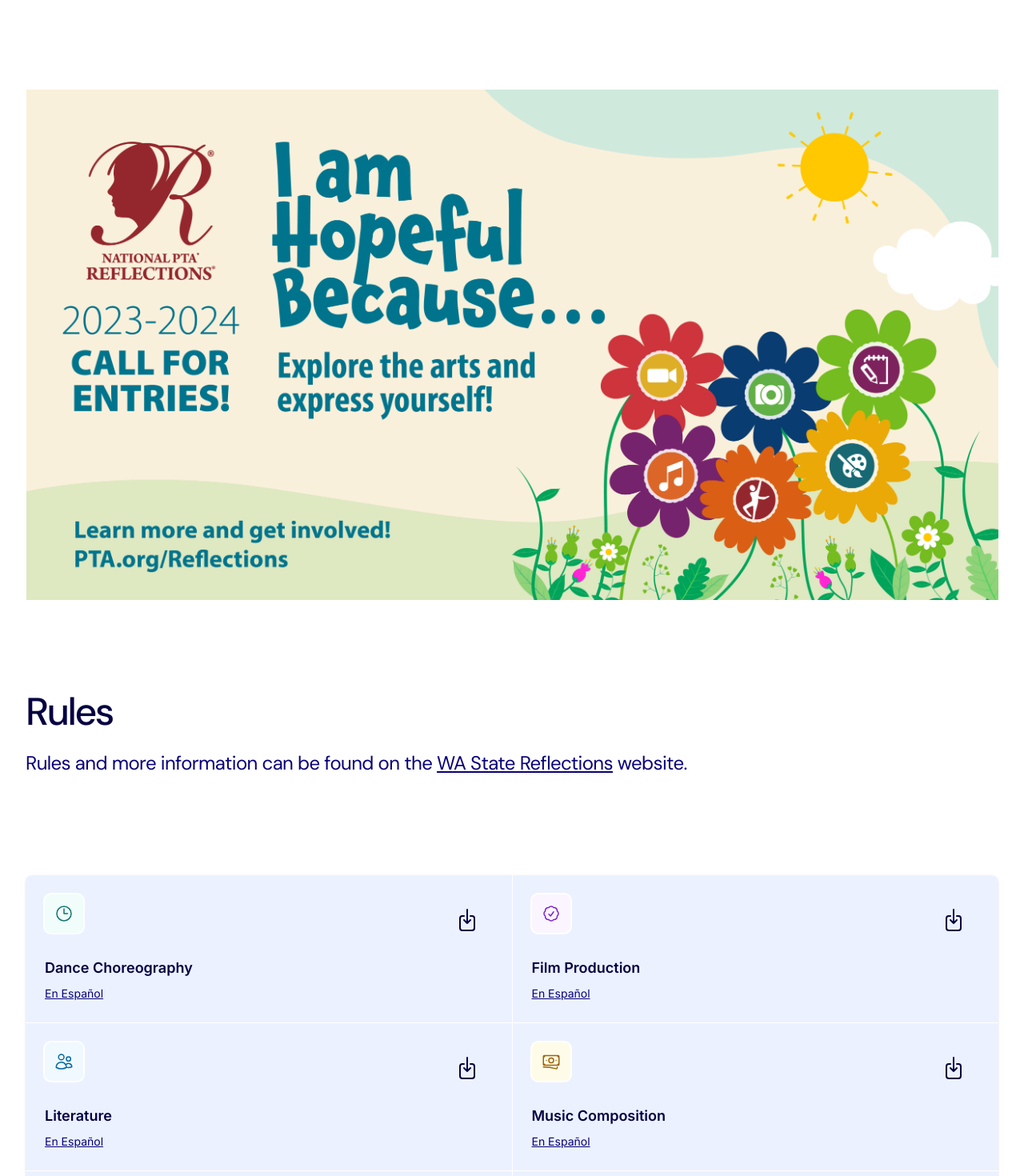
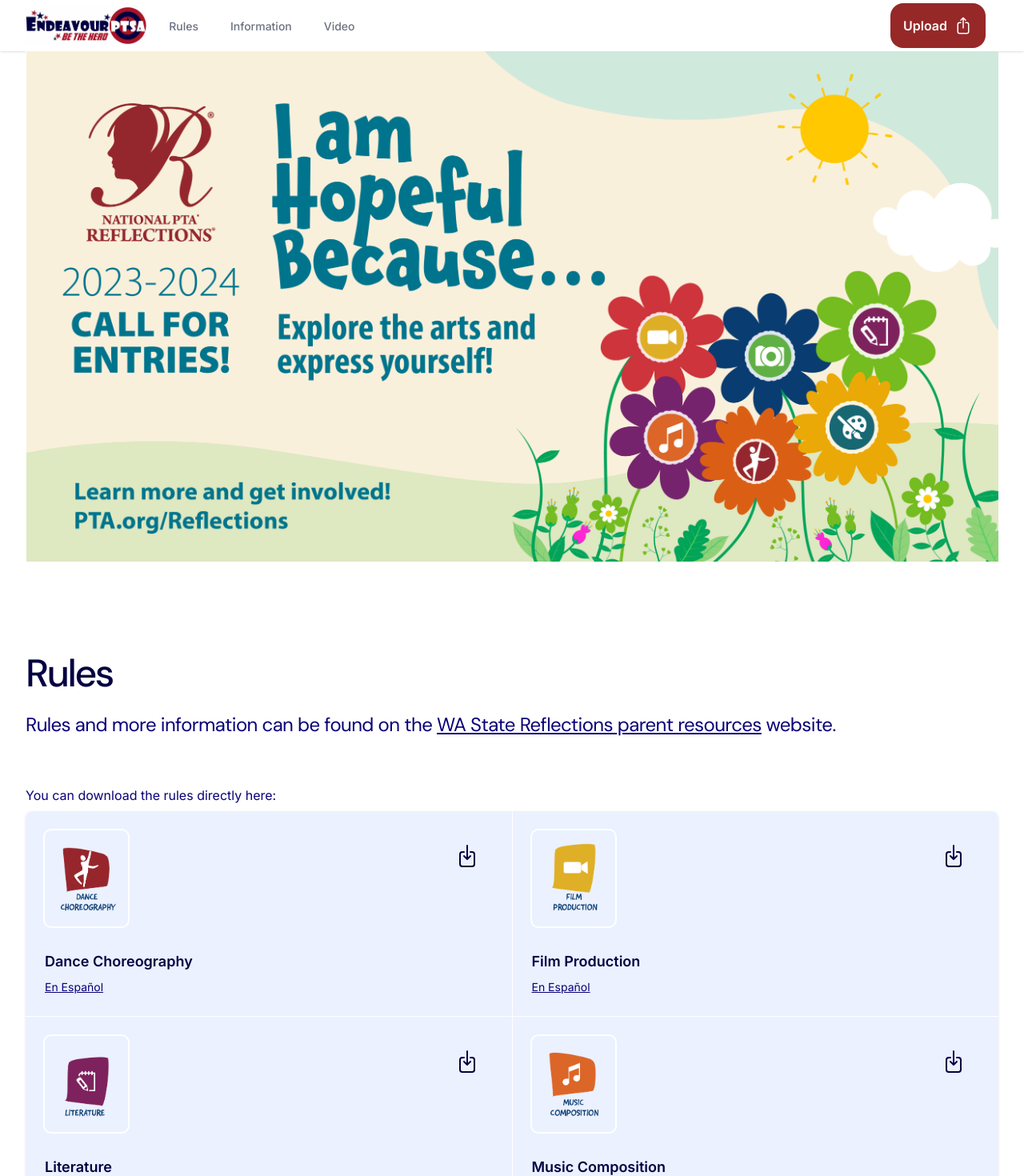
Before and after one commit to interactivelabs/endeavourptsa-reflections2023, a Next.js app: page / in a window 1280 px wide. Shown: the top 1470 px of the page at 80% size. Built offline with nearby package versions, Linux system fonts and the light colour scheme.

Commit message:
some nice stuf

```diff
--- a/app/layout.tsx
+++ b/app/layout.tsx
@@ -3,6 +3,7 @@
 import type { Metadata } from 'next';
 import { DM_Sans, Inter } from 'next/font/google';
 import './globals.css';
+import Header from '@/components/sections/Header';
 
 const inter = Inter({
   subsets: ['latin'],
@@ -36,6 +37,7 @@
     )}
   >
     <body className="min-h-full">
+      <Header />
       <div className="flex w-full flex-col">{children}</div>
       <Footer />
     </body>
--- a/components/sections/BannerImage.tsx
+++ b/components/sections/BannerImage.tsx
@@ -3,8 +3,8 @@
 import Container from '../Container';
 
 const BannerImage = () => (
-  <section id="banner-image" className="my-28">
-    <Container>
+  <section id="banner-image" className="mb-28">
+    <Container className="px-0">
       <Image
         src={reflectionBanner}
         alt="Reflections program banner 2023 - 2024, I'm hopeful because..."
--- a/components/sections/Categories.tsx
+++ b/components/sections/Categories.tsx
@@ -1,70 +1,88 @@
-import {
-  AcademicCapIcon,
-  ArrowDownOnSquareIcon,
-  BanknotesIcon,
-  CheckBadgeIcon,
-  ClockIcon,
-  ReceiptRefundIcon,
-  UsersIcon,
-} from '@heroicons/react/24/outline';
+import { ArrowDownOnSquareIcon } from '@heroicons/react/24/outline';
 import clsx from 'clsx';
 import Link from 'next/link';
+
+enum Category {
+  Dance,
+  Film,
+  Literature,
+  Music,
+  Photography,
+  VisualArts,
+}
+
+const CategoryIcon = {
+  [Category.Dance]: (
+    <div className="h-24 w-20 bg-category-icons bg-[length:600%] bg-[position:-8px] bg-no-repeat" />
+  ),
+  [Category.Film]: (
+    <div className="h-24 w-20 bg-category-icons bg-[length:600%] bg-[position:-90px] bg-no-repeat" />
+  ),
+  [Category.Literature]: (
+    <div className="h-24 w-20 bg-category-icons bg-[length:600%] bg-[position:-166px] bg-no-repeat" />
+  ),
+  [Category.Music]: (
+    <div className="h-24 w-20 bg-category-icons bg-[length:600%] bg-[position:-242px] bg-no-repeat" />
+  ),
+  [Category.Photography]: (
+    <div className="h-24 w-20 bg-category-icons bg-[length:600%] bg-[position:-324px] bg-no-repeat" />
+  ),
+  [Category.VisualArts]: (
+    <div className="h-24 w-20 bg-category-icons bg-[length:600%] bg-[position:-400px] bg-no-repeat" />
+  ),
+};
 
 const actions = [
   {
     title: 'Dance Choreography',
-    href: '#',
-    href_es: '#',
-    icon: ClockIcon,
-    iconForeground: 'text-teal-700',
-    iconBackground: 'bg-teal-50',
+    href: 'https://www.wastatepta.org/wp-content/uploads/2023/08/dance-choreography-category-guidelines_reflections-23-24.pdf',
+    href_es:
+      'https://www.wastatepta.org/wp-content/uploads/2023/08/dance-choreography-cat-guidelines_reflections-es-23-24.pdf',
+    icon: Category.Dance,
   },
   {
     title: 'Film Production',
-    href: '#',
-    href_es: '#',
-    icon: CheckBadgeIcon,
-    iconForeground: 'text-purple-700',
-    iconBackground: 'bg-purple-50',
+    href: 'https://www.wastatepta.org/wp-content/uploads/2023/08/film-production-category-guidelines_reflections-23-24.pdf',
+    href_es:
+      'https://www.wastatepta.org/wp-content/uploads/2023/08/film-production-cat-guidelines_reflections-es-23-24.pdf',
+    icon: Category.Film,
   },
   {
     title: 'Literature',
-    href: '#',
-    href_es: '#',
-    icon: UsersIcon,
-    iconForeground: 'text-sky-700',
-    iconBackground: 'bg-sky-50',
+    href: 'https://www.wastatepta.org/wp-content/uploads/2023/08/literature-category-guidelines_reflections-23-24.pdf',
+    href_es:
+      'https://www.wastatepta.org/wp-content/uploads/2023/08/literature-cat-guidelines_reflections-es-23-24.pdf',
+    icon: Category.Literature,
   },
   {
     title: 'Music Composition',
-    href: '#',
-    href_es: '#',
-    icon: BanknotesIcon,
-    iconForeground: 'text-yellow-700',
-    iconBackground: 'bg-yellow-50',
+    href: 'https://www.wastatepta.org/wp-content/uploads/2023/08/music-composition-category-guidelines_reflections-23-24.pdf',
+    href_es:
+      'https://www.wastatepta.org/wp-content/uploads/2023/08/music-composition-cat-guidelines_reflection-es-23-24.pdf',
+    icon: Category.Music,
   },
   {
     title: 'Photography',
-    href: '#',
-    href_es: '#',
-    icon: ReceiptRefundIcon,
-    iconForeground: 'text-rose-700',
-    iconBackground: 'bg-rose-50',
+    href: 'https://www.wastatepta.org/wp-content/uploads/2023/08/photography-category-guidelines_reflections-23-24.pdf',
+    href_es:
+      'https://www.wastatepta.org/wp-content/uploads/2023/08/photography-cat-guidelines_reflections-es-23-24.pdf',
+    icon: Category.Photography,
   },
   {
     title: 'Visual Arts',
-    href: '#',
-    href_es: '#',
-    icon: AcademicCapIcon,
-    iconForeground: 'text-indigo-700',
-    iconBackground: 'bg-indigo-50',
+    href: 'https://www.wastatepta.org/wp-content/uploads/2023/08/visual-arts-category-guidelines_reflections-23-24.pdf',
+    href_es:
+      'https://www.wastatepta.org/wp-content/uploads/2023/08/visual-arts-cat-guidelines_reflections-es-23-24.pdf',
+    icon: Category.VisualArts,
   },
 ];
 
 export default function Categories() {
   return (
     <div className="mt-14">
-      <div className="h-16 w-16 bg-category-icons"></div>
+      <div className="mb-2 text-ptsa-blue-800">
+        You can download the rules directly here:
+      </div>
       <div className="divide-y overflow-hidden rounded-lg shadow sm:grid sm:grid-cols-2 sm:gap-px sm:divide-y-0">
         {actions.map((action, actionIdx) => (
           <div
@@ -82,25 +100,33 @@
             )}
           >
             <div>
-              <span
-                className={clsx(
-                  action.iconBackground,
-                  action.iconForeground,
-                  'inline-flex rounded-lg p-3 ring-2 ring-white',
-                )}
+              <Link
+                href={action.href}
+                className="focus:outline-none"
+                target="_blank"
+                rel="noopener noreferrer"
               >
-                <action.icon className="h-6 w-6" aria-hidden="true" />
-              </span>
+                <span className="inline-flex rounded-lg p-3 ring-2 ring-white">
+                  {CategoryIcon[action.icon]}
+                </span>
+              </Link>
             </div>
             <div className="mt-8">
               <h3 className="text-lg font-semibold leading-6 text-ptsa-blue-900">
-                <Link href={action.href} className="focus:outline-none">
+                <Link
+                  href={action.href}
+                  className="focus:outline-none"
+                  target="_blank"
+                  rel="noopener noreferrer"
+                >
                   {action.title}
                 </Link>
               </h3>
               <Link
                 href={action.href_es}
                 className="z-50 mt-2 inline-block text-sm text-ptsa-blue-800 underline"
+                target="_blank"
+                rel="noopener noreferrer"
               >
                 En Español
               </Link>
--- a/components/sections/Footer.tsx
+++ b/components/sections/Footer.tsx
@@ -6,6 +6,7 @@
       <Link
         href="https://www.wastatepta.org/events-programs/reflections"
         target="_blank"
+        rel="noopener noreferrer"
         className="text-ptsa-blue-800"
       >
         WA State Reflections Program Info
@@ -13,6 +14,7 @@
       <Link
         href="https://endeavourptsa.org"
         target="_blank"
+        rel="noopener noreferrer"
         className="text-ptsa-blue-800"
       >
         Endeavourptsa.org
--- /dev/null
+++ b/components/sections/Header.tsx
@@ -0,0 +1,114 @@
+'use client';
+
+import { Disclosure, Menu, Transition } from '@headlessui/react';
+import { PlusIcon } from '@heroicons/react/20/solid';
+import {
+  ArrowUpOnSquareIcon,
+  Bars3Icon,
+  BellIcon,
+  XMarkIcon,
+} from '@heroicons/react/24/outline';
+import clsx from 'clsx';
+import Image from 'next/image';
+import Link from 'next/link';
+import ptsaLogo from '../../public/images/EndeavourPTSALogo.jpg';
+import Button from '../Button';
+
+export default function Header() {
+  const linkStyles =
+    'items-center border-b-2 border-transparent px-1 pt-1 text-sm font-medium text-gray-500 target:border-indigo-500 target:text-gray-900 hover:border-gray-300 hover:text-gray-700 focus:border-indigo-500 focus:text-gray-900 active:border-indigo-500 active:text-gray-900';
+  return (
+    <Disclosure as="nav" className="bg-white shadow">
+      {({ open }) => (
+        <>
+          <div className="mx-auto max-w-7xl px-4 sm:px-6 lg:px-8">
+            <div className="flex h-16 justify-between">
+              <div className="flex">
+                <div className="-ml-2 mr-2 flex items-center md:hidden">
+                  <Disclosure.Button className="relative inline-flex items-center justify-center rounded-md p-2 text-gray-400 hover:bg-gray-100 hover:text-gray-500 focus:outline-none focus:ring-2 focus:ring-inset focus:ring-indigo-500">
+                    <span className="absolute -inset-0.5" />
+                    <span className="sr-only">Open main menu</span>
+                    {open ? (
+                      <XMarkIcon className="block h-6 w-6" aria-hidden="true" />
+                    ) : (
+                      <Bars3Icon className="block h-6 w-6" aria-hidden="true" />
+                    )}
+                  </Disclosure.Button>
+                </div>
+                <div className="flex flex-shrink-0 items-center py-2">
+                  <Image
+                    src={ptsaLogo}
+                    alt="Endeavour Elementary PTSA logo"
+                    className="h-full w-auto"
+                  />
+                </div>
+                <div className="hidden md:ml-6 md:flex md:space-x-8">
+                  <Link
+                    href="/#rules"
+                    className={clsx(linkStyles, 'inline-flex')}
+                  >
+                    Rules
+                  </Link>
+                  <Link
+                    href="/#student-entry-packet"
+                    className={clsx(linkStyles, 'inline-flex')}
+                  >
+                    Information
+                  </Link>
+                  <Link
+                    href="/#banner-video"
+                    className={clsx(linkStyles, 'inline-flex')}
+                  >
+                    Video
+                  </Link>
+                </div>
+              </div>
+              <div className="flex items-center">
+                <div className="flex-shrink-0">
+                  <Button className="mr-4" href="/upload">
+                    Upload
+                    <ArrowUpOnSquareIcon className="ml-2 h-6 w-6" />
+                  </Button>
+                </div>
+              </div>
+            </div>
+          </div>
+
+          <Disclosure.Panel className="md:hidden">
+            <div className="space-y-1 pb-3 pt-2">
+              {/* Current: "bg-indigo-50 border-indigo-500 text-indigo-700", Default: "border-transparent text-gray-500 hover:bg-gray-50 hover:border-gray-300 hover:text-gray-700" */}
+              <Disclosure.Button
+                as="a"
+                href="/#rules"
+                className={clsx(linkStyles, 'block px-6 py-4')}
+              >
+                Rules
+              </Disclosure.Button>
+              <Disclosure.Button
+                as="a"
+                href="/#student-entry-packet"
+                className={clsx(linkStyles, 'block px-6 py-4')}
+              >
+                Information
+              </Disclosure.Button>
+              <Disclosure.Button
+                as="a"
+                href="/#banner-video"
+                className={clsx(linkStyles, 'block px-6 py-4')}
+                // className=" border-l-4 border-transparent py-2 pl-3 pr-4 text-base font-medium text-gray-500 hover:border-gray-300 hover:bg-gray-50 hover:text-gray-700 sm:pl-5 sm:pr-6"
+              >
+                Video
+              </Disclosure.Button>
+            </div>
+            <div className="flex justify-center border-t border-gray-200 pb-3 pt-4">
+              <Button className="mr-4" href="/upload">
+                Upload your art
+                <ArrowUpOnSquareIcon className="ml-2 h-6 w-6" />
+              </Button>
+            </div>
+          </Disclosure.Panel>
+        </>
+      )}
+    </Disclosure>
+  );
+}
--- a/components/sections/Information.tsx
+++ b/components/sections/Information.tsx
@@ -25,6 +25,7 @@
             <Button
               href="https://endeavourptsa-reflections2023.s3.us-west-2.amazonaws.com/docs-provided/23.24-WSPTA-student-entry-packet-reflections.docx"
               target="_blank"
+              rel="noopener noreferrer"
               className="mx-4"
             >
               Student Entry Packet{' '}
@@ -37,6 +38,7 @@
             <Link
               href="https://endeavourptsa-reflections2023.s3.us-west-2.amazonaws.com/docs-provided/23.24-WSPTA-student-entry-packet-reflections_es.docx"
               target="_blank"
+              rel="noopener noreferrer"
               className="mt-4 inline-block text-ptsa-blue-800 underline"
             >
               En Español
@@ -46,6 +48,7 @@
             <Button
               href="https://endeavourptsa-reflections2023.s3.us-west-2.amazonaws.com/docs-provided/23.24-WSPTA-student-entry-packet-reflections.pdf"
               target="_blank"
+              rel="noopener noreferrer"
               className="mx-4"
             >
               Student Entry Packet{' '}
@@ -58,6 +61,7 @@
             <Link
               href="https://endeavourptsa-reflections2023.s3.us-west-2.amazonaws.com/docs-provided/23.24-WSPTA-student-entry-packet-reflections_es.pdf"
               target="_blank"
+              rel="noopener noreferrer"
               className="mt-4 inline-block text-ptsa-blue-800 underline"
             >
               En Español
--- a/components/sections/PtsaLogo.tsx
+++ b/components/sections/PtsaLogo.tsx
@@ -7,7 +7,11 @@
   <section id="ptsa-logo" className="my-28">
     <Container>
       <div className="flex justify-center">
-        <Link href="https://endeavourptsa.org" target="_blank">
+        <Link
+          href="https://endeavourptsa.org"
+          target="_blank"
+          rel="noopener noreferrer"
+        >
           <Image src={ptsaLogo} alt="Endeavour Elementary PTSA logo" />
         </Link>
       </div>
--- a/components/sections/Rules.tsx
+++ b/components/sections/Rules.tsx
@@ -12,9 +12,14 @@
         <Link
           href="https://www.wastatepta.org/events-programs/reflections"
           className="mt-4 inline-block font-display text-2xl tracking-tight text-ptsa-blue-800"
+          rel="noopener noreferrer"
+          target="_blank"
         >
           Rules and more information can be found on the{' '}
-          <span className="underline">WA State Reflections</span> website.
+          <span className="underline">
+            WA State Reflections parent resources
+          </span>{' '}
+          website.
         </Link>
         <Categories />
       </div>
```
